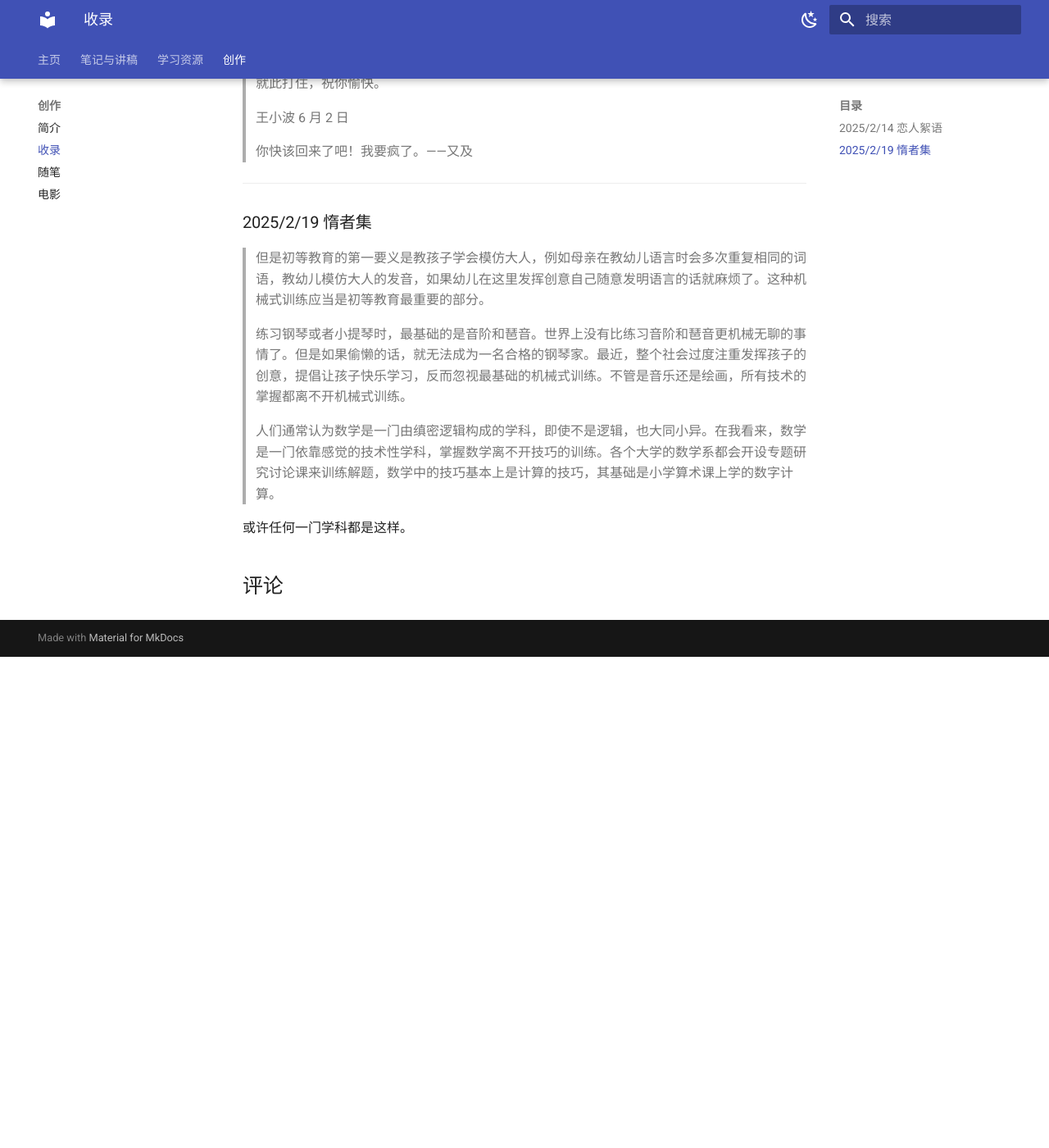
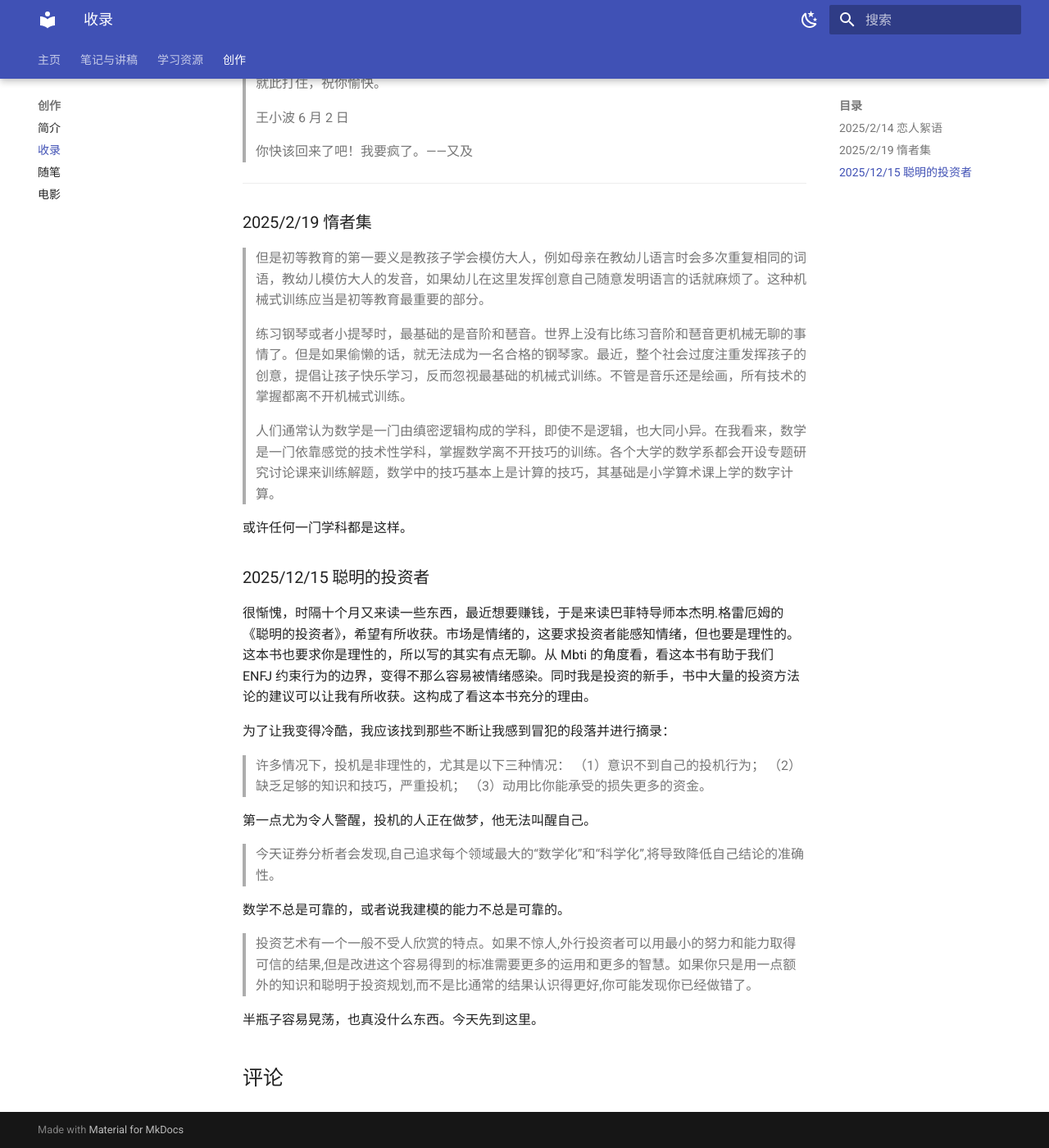
Before and after one commit to Hilbertear/Hilbertmath, an MkDocs documentation site: the page built from docs/write2.md, in a window 1280 px wide and 1400 px high, scrolled down 1599 px. Shown: the whole window at 82% size. Built offline with MkDocs 1.6.1 and Material for MkDocs 9.7.7, drawn with Linux system fonts in a browser that asks for light colours; comment, search, counter and statistics services are not loaded; before the commit the page ends 2400 px from its top, so only the background shows below that; some of the changed text lies outside the part shown.

Commit message:
聪明的投资者

```diff
--- a/docs/write2.md
+++ b/docs/write2.md
@@ -62,3 +62,24 @@ _摘花的疯子_
 > 人们通常认为数学是一门由缜密逻辑构成的学科，即使不是逻辑，也大同小异。在我看来，数学是一门依靠感觉的技术性学科，掌握数学离不开技巧的训练。各个大学的数学系都会开设专题研究讨论课来训练解题，数学中的技巧基本上是计算的技巧，其基础是小学算术课上学的数字计算。
 
 或许任何一门学科都是这样。
+
+### 2025/12/15 聪明的投资者
+
+很惭愧，时隔十个月又来读一些东西，最近想要赚钱，于是来读巴菲特导师本杰明.格雷厄姆的《聪明的投资者》，希望有所收获。市场是情绪的，这要求投资者能感知情绪，但也要是理性的。这本书也要求你是理性的，所以写的其实有点无聊。从 Mbti 的角度看，看这本书有助于我们 ENFJ 约束行为的边界，变得不那么容易被情绪感染。同时我是投资的新手，书中大量的投资方法论的建议可以让我有所收获。这构成了看这本书充分的理由。
+
+为了让我变得冷酷，我应该找到那些不断让我感到冒犯的段落并进行摘录：
+
+> 许多情况下，投机是非理性的，尤其是以下三种情况：
+> （1）意识不到自己的投机行为；
+> （2）缺乏足够的知识和技巧，严重投机；
+> （3）动用比你能承受的损失更多的资金。
+
+第一点尤为令人警醒，投机的人正在做梦，他无法叫醒自己。
+
+> 今天证券分析者会发现,自己追求每个领域最大的“数学化”和“科学化”,将导致降低自己结论的准确性。
+
+数学不总是可靠的，或者说我建模的能力不总是可靠的。
+
+> 投资艺术有一个一般不受人欣赏的特点。如果不惊人,外行投资者可以用最小的努力和能力取得可信的结果,但是改进这个容易得到的标准需要更多的运用和更多的智慧。如果你只是用一点额外的知识和聪明于投资规划,而不是比通常的结果认识得更好,你可能发现你已经做错了。
+
+半瓶子容易晃荡，也真没什么东西。今天先到这里。
```
Also changed, not shown: other parts of docs/write2.md (+1 -1 lines).
